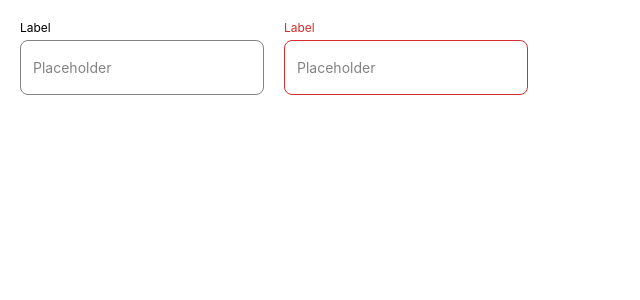
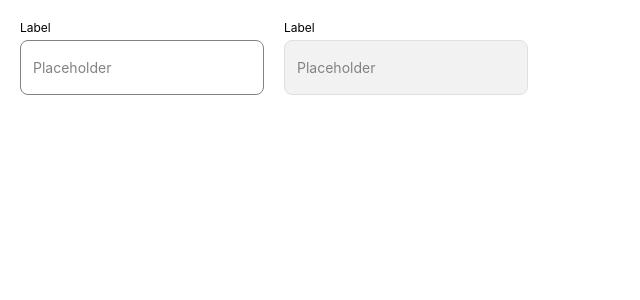
Before and after one commit to Vanaldito/input-component, a React (Vite) app: page / in a window 1280 px wide. Shown: the top 300 px of the page, without its empty margins (0-640 px from the left). Built offline with nearby package versions, Linux system fonts and the light colour scheme.

Commit message:
feat: allow to disable the input

```diff
--- a/src/App.tsx
+++ b/src/App.tsx
@@ -6,7 +6,7 @@ export default function App() {
   return (
     <div className="inputs">
       <Input type="text" placeholder="Placeholder" />
-      <Input placeholder="Placeholder" error />
+      <Input placeholder="Placeholder" disabled />
     </div>
   );
 }
--- a/src/component/Input.css
+++ b/src/component/Input.css
@@ -25,3 +25,9 @@
 .input-component--error input {
   border-color: #d32f2f;
 }
+
+.input-component--disabled input {
+  border: 1px solid #e0e0e0;
+  background-color: #f2f2f2;
+  cursor: not-allowed;
+}
--- a/src/component/Input.tsx
+++ b/src/component/Input.tsx
@@ -7,21 +7,24 @@ interface InputProps
   > {
   label?: string;
   error?: boolean;
+  disabled?: boolean;
 }
 
 export default function Input({
   label = "Label",
   error = false,
+  disabled = false,
   ...inputAttributes
 }: InputProps) {
   let className = "input-component";
 
   className += error ? " input-component--error" : "";
+  className += disabled ? " input-component--disabled" : "";
 
   return (
     <label className={className}>
       {label}
-      <input {...inputAttributes} />
+      <input {...inputAttributes} disabled={disabled} />
     </label>
   );
 }
```
